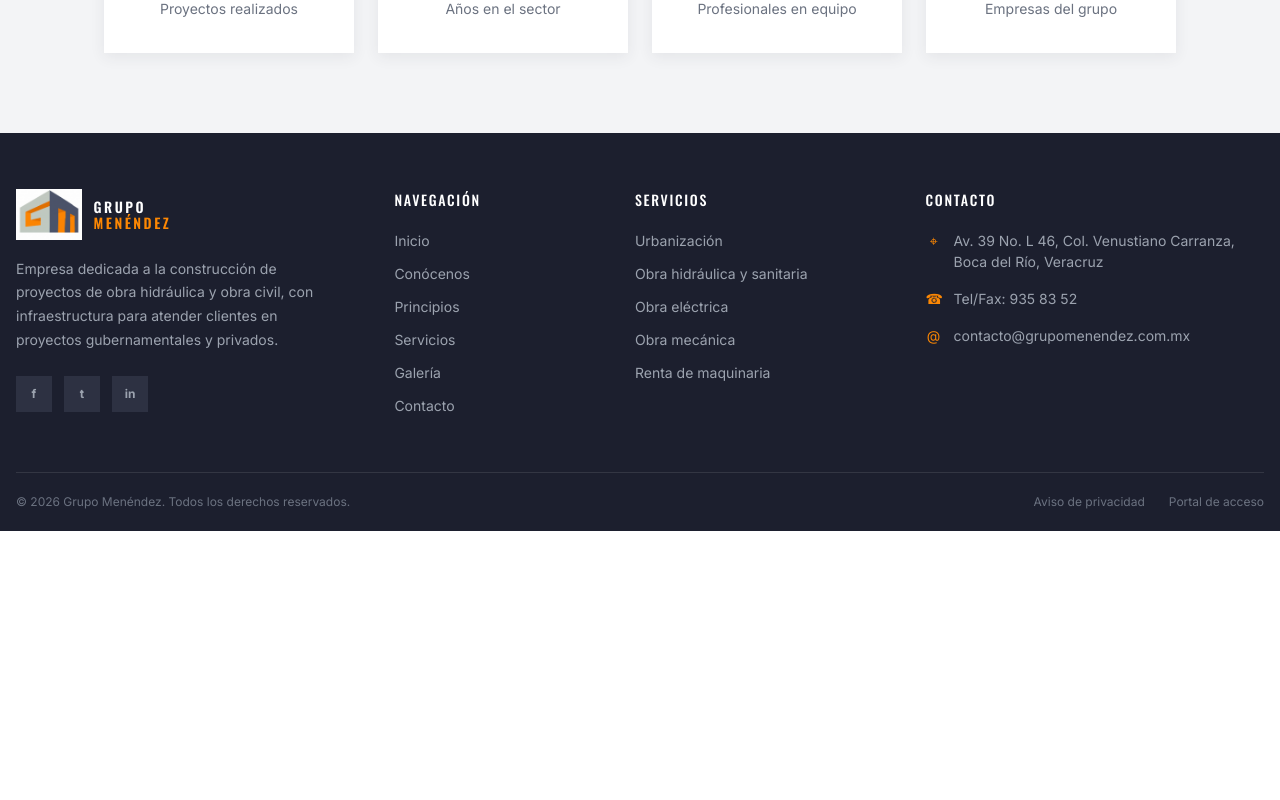
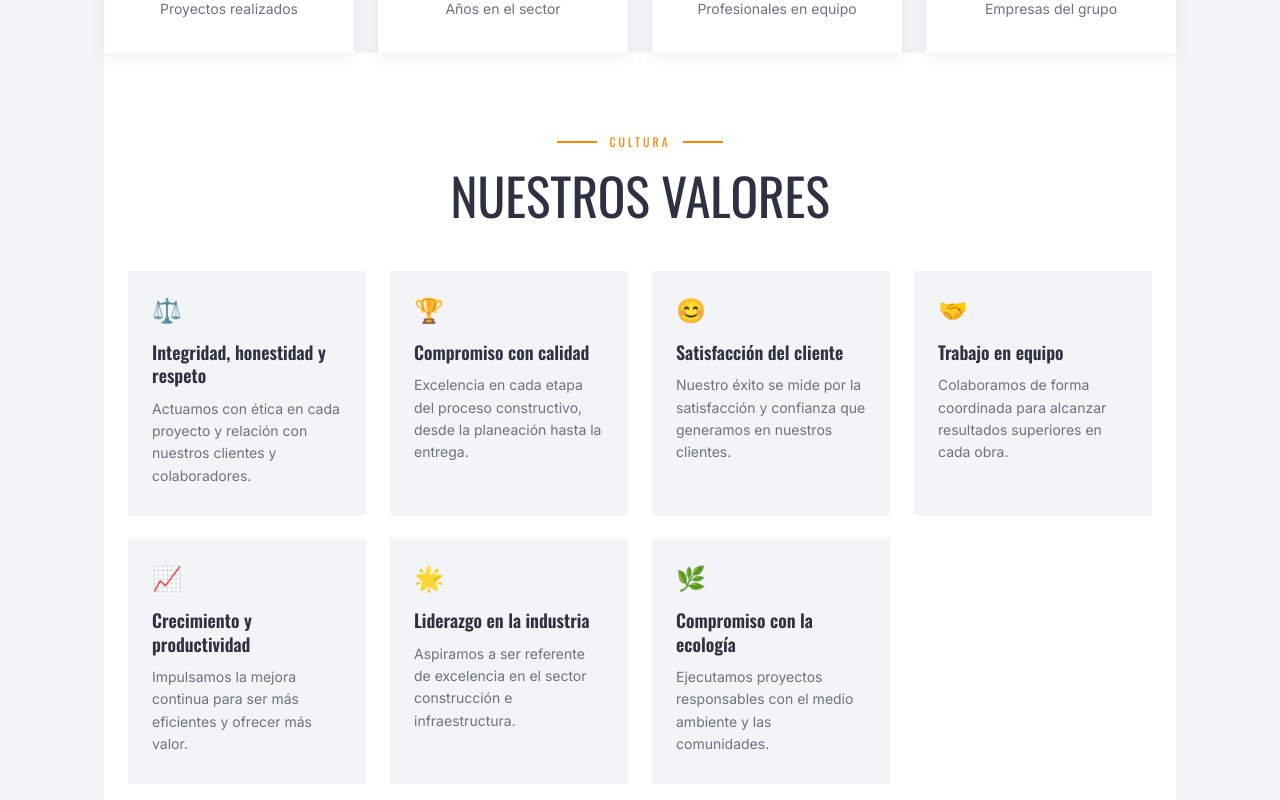
Before and after one commit to LaLIto3478/grupo_menendez, an Angular app in the folder GrupoMenendez/: page /conocenos in a window 1280 px wide. Shown: the part 1820-2620 px from the top of the page. Before the commit the page ends 2351 px from the top, so only its background shows below. Built offline with nearby package versions, Linux system fonts and the light colour scheme.

Commit message:
feat: T-10: Cuadrícula de Valores Culturales

```diff
--- a/GrupoMenendez/src/app/pages/conocenos/conocenos.component.css
+++ b/GrupoMenendez/src/app/pages/conocenos/conocenos.component.css
@@ -365,3 +365,85 @@
     grid-template-columns: 1fr;
   }
 }
+
+/* =========================
+   NUESTROS VALORES
+   ========================= */
+
+.values-section {
+  background: #ffffff;
+  padding: 80px 0;
+}
+
+.values-section__container {
+  margin: 0 auto;
+  max-width: 1120px;
+  padding: 0 24px;
+}
+
+.values-grid {
+  display: grid;
+  gap: 24px;
+  grid-template-columns: repeat(4, minmax(0, 1fr));
+}
+
+.value-card {
+  background: #f3f4f6;
+  padding: 28px 24px;
+  transition:
+    background-color 0.25s ease,
+    transform 0.25s ease;
+}
+
+.value-card:hover {
+  background: #1c1f2e;
+  transform: translateY(-4px);
+}
+
+.value-card__icon {
+  color: #fc8703;
+  font-size: 24px;
+  line-height: 1;
+  margin-bottom: 18px;
+}
+
+.value-card h3 {
+  color: #2d3142;
+  font-family: 'Oswald', sans-serif;
+  font-size: 18px;
+  font-weight: 600;
+  line-height: 1.3;
+  margin: 0 0 10px;
+}
+
+.value-card:hover h3 {
+  color: #ffffff;
+}
+
+.value-card p {
+  color: #6b7280;
+  font-size: 14px;
+  line-height: 1.6;
+  margin: 0;
+}
+
+.value-card:hover p {
+  color: #d1d5db;
+}
+
+/* Responsive */
+@media (max-width: 900px) {
+  .values-grid {
+    grid-template-columns: repeat(2, minmax(0, 1fr));
+  }
+}
+
+@media (max-width: 500px) {
+  .values-section {
+    padding: 64px 0;
+  }
+
+  .values-grid {
+    grid-template-columns: 1fr;
+  }
+}
--- a/GrupoMenendez/src/app/pages/conocenos/conocenos.component.html
+++ b/GrupoMenendez/src/app/pages/conocenos/conocenos.component.html
@@ -119,6 +119,37 @@
           <span>Empresas del grupo</span>
         </article>
       </div>
+
+            <!-- Valores -->
+      <section class="values-section" aria-labelledby="values-title">
+        <div class="values-section__container">
+
+          <div class="section-heading">
+            <div class="section-kicker section-kicker--center">
+              <span aria-hidden="true"></span>
+              <span>Cultura</span>
+              <span aria-hidden="true"></span>
+            </div>
+
+            <h2 id="values-title">NUESTROS VALORES</h2>
+          </div>
+
+          <div class="values-grid">
+            <article class="value-card" *ngFor="let value of valores">
+              <div class="value-card__icon">
+                {{ value.icon }}
+              </div>
+
+              <h3>{{ value.title }}</h3>
+
+              <p>{{ value.desc }}</p>
+            </article>
+          </div>
+
+        </div>
+      </section>
+
+
     </div>
   </section>
 </main>
--- a/GrupoMenendez/src/app/pages/conocenos/conocenos.component.ts
+++ b/GrupoMenendez/src/app/pages/conocenos/conocenos.component.ts
@@ -1,9 +1,49 @@
+import { CommonModule } from '@angular/common';
 import { Component } from '@angular/core';
 
 @Component({
   selector: 'app-conocenos',
   standalone: true,
+  imports: [CommonModule],
   templateUrl: './conocenos.component.html',
   styleUrl: './conocenos.component.css'
 })
-export class ConocenosComponent {}
+export class ConocenosComponent {
+  valores = [
+    {
+      icon: '⚖️',
+      title: 'Integridad, honestidad y respeto',
+      desc: 'Actuamos con ética en cada proyecto y relación con nuestros clientes y colaboradores.'
+    },
+    {
+      icon: '🏆',
+      title: 'Compromiso con calidad',
+      desc: 'Excelencia en cada etapa del proceso constructivo, desde la planeación hasta la entrega.'
+    },
+    {
+      icon: '😊',
+      title: 'Satisfacción del cliente',
+      desc: 'Nuestro éxito se mide por la satisfacción y confianza que generamos en nuestros clientes.'
+    },
+    {
+      icon: '🤝',
+      title: 'Trabajo en equipo',
+      desc: 'Colaboramos de forma coordinada para alcanzar resultados superiores en cada obra.'
+    },
+    {
+      icon: '📈',
+      title: 'Crecimiento y productividad',
+      desc: 'Impulsamos la mejora continua para ser más eficientes y ofrecer más valor.'
+    },
+    {
+      icon: '🌟',
+      title: 'Liderazgo en la industria',
+      desc: 'Aspiramos a ser referente de excelencia en el sector construcción e infraestructura.'
+    },
+    {
+      icon: '🌿',
+      title: 'Compromiso con la ecología',
+      desc: 'Ejecutamos proyectos responsables con el medio ambiente y las comunidades.'
+    }
+  ];
+}
```
Also changed, not shown: 1 other file (tests, documents, lock files or other folders).
